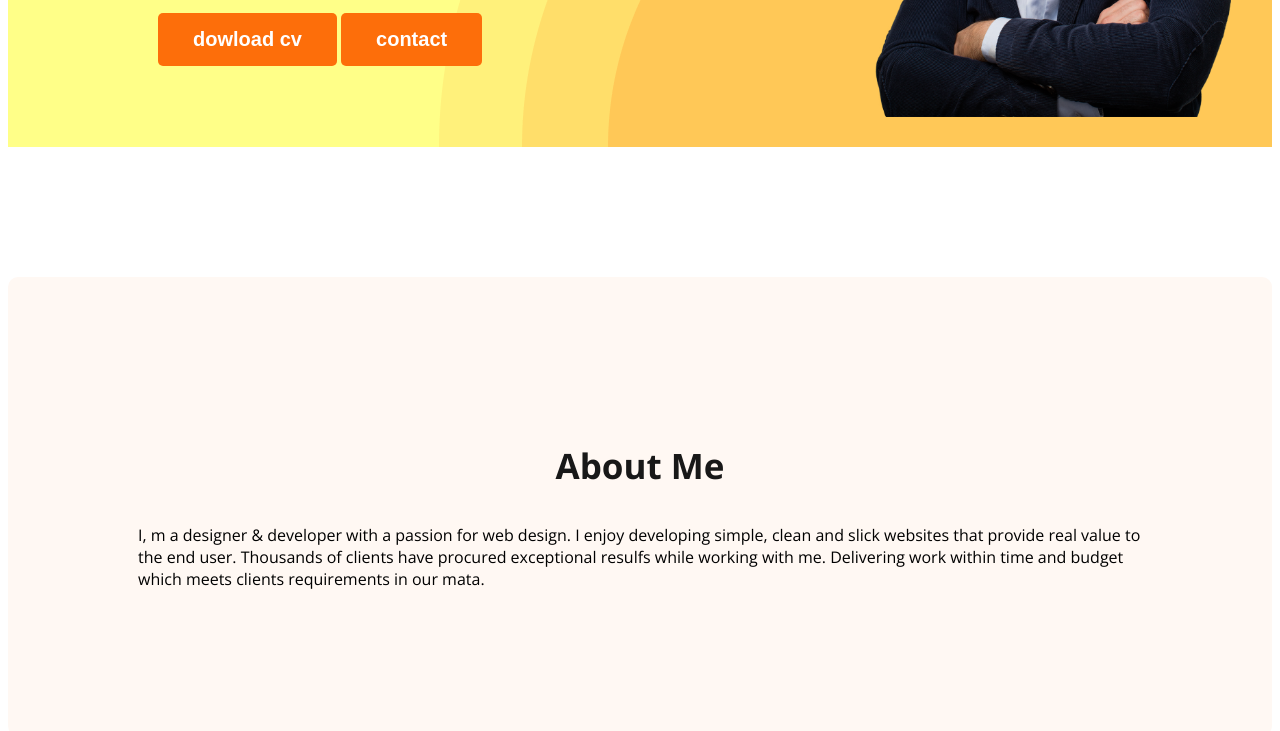
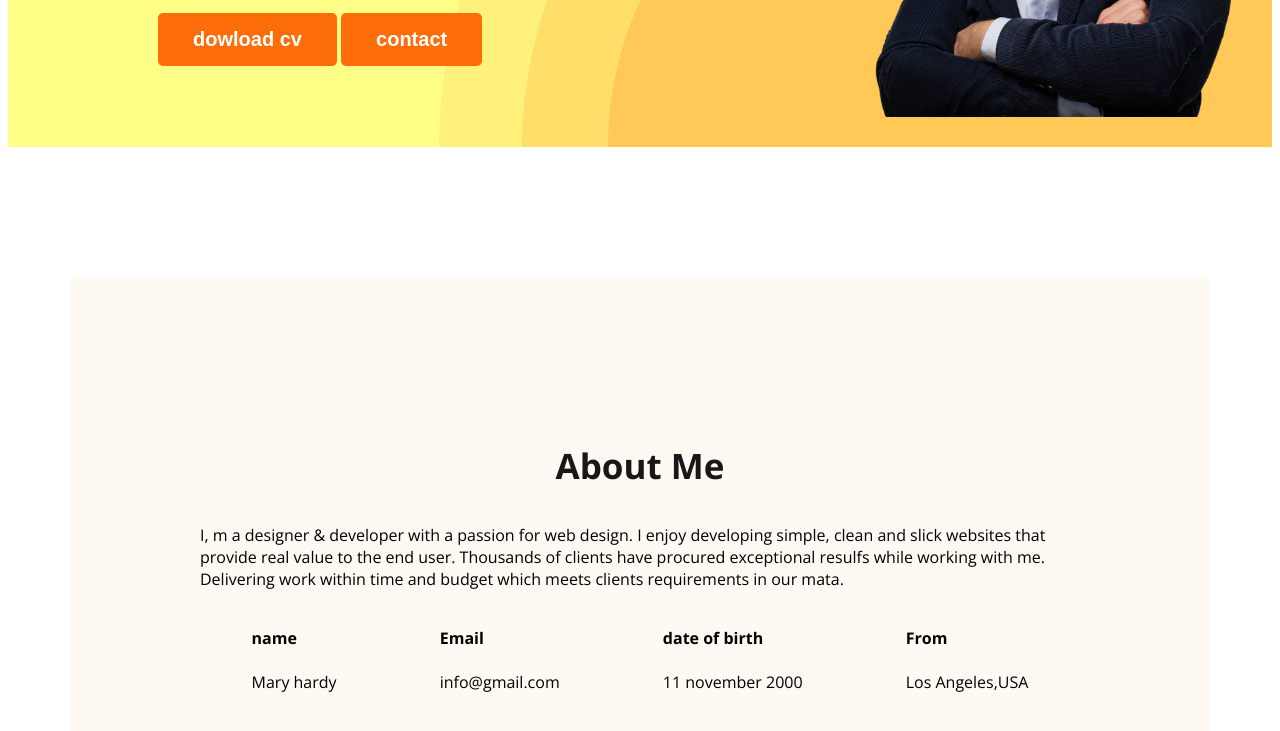
Before and after one commit to Uchingnomarma/my--simple, a plain HTML site: page index.html in a window 1280 px wide. Shown: the part 469-1200 px from the top of the page. Drawn offline with nearby package versions, Linux system fonts and the light colour scheme.

Commit message:
added about information

```diff
--- a/index.html
+++ b/index.html
@@ -35,7 +35,27 @@
  <main>
 <section class="about">
     <h3 class="section-tittle">About Me</h3>
-    <p class="section-description">I, m a designer & developer with a passion for web design. I enjoy developing simple, clean and slick websites that provide real value to the end user. Thousands of clients have procured exceptional resulfs while working with me. Delivering work within time and budget which meets clients requirements in our mata.</p>
+    <p class="section-description"> I, m a designer & developer with a passion for web design. I enjoy developing simple, clean and slick websites that provide real value to the end user. Thousands of clients have procured exceptional resulfs while working with me. Delivering work within time and budget which meets clients requirements in our mata.</p>
+    <div class="about-info-container">
+        <!-- .about-inf*4>h4.info-tittle+p.info-description -->
+        <div class="about-inf">
+            <h4 class="info-tittle">name</h4>
+            <p class="info-description">Mary hardy</p>
+        </div>
+        <div class="about-inf">
+            <h4 class="info-tittle">Email</h4>
+            <p class="info-description">info@gmail.com</p>
+        </div>
+        <div class="about-inf">
+            <h4 class="info-tittle">date of birth</h4>
+            <p class="info-description">11 november 2000</p>
+        </div>
+        <div class="about-inf">
+            <h4 class="info-tittle">From</h4>
+            <p class="info-description">Los Angeles,USA</p>
+        </div>
+
+    </div>
 
 </section>
  </main>
--- a/styles/portfolio.css
+++ b/styles/portfolio.css
@@ -97,6 +97,10 @@ justify-content: space-between;
 }
 
 /* main section styles */
+ main{
+  max-width: 1140px;
+  margin: 0 auto;
+ }
 
 /* about section styles */
 
@@ -107,3 +111,10 @@ justify-content: space-between;
  margin: 130px 0;
 
 }
+.about-info-container{
+ display: flex;
+ justify-content: space-around;
+}
+.about-info{
+ text-align: center;
+}
```
